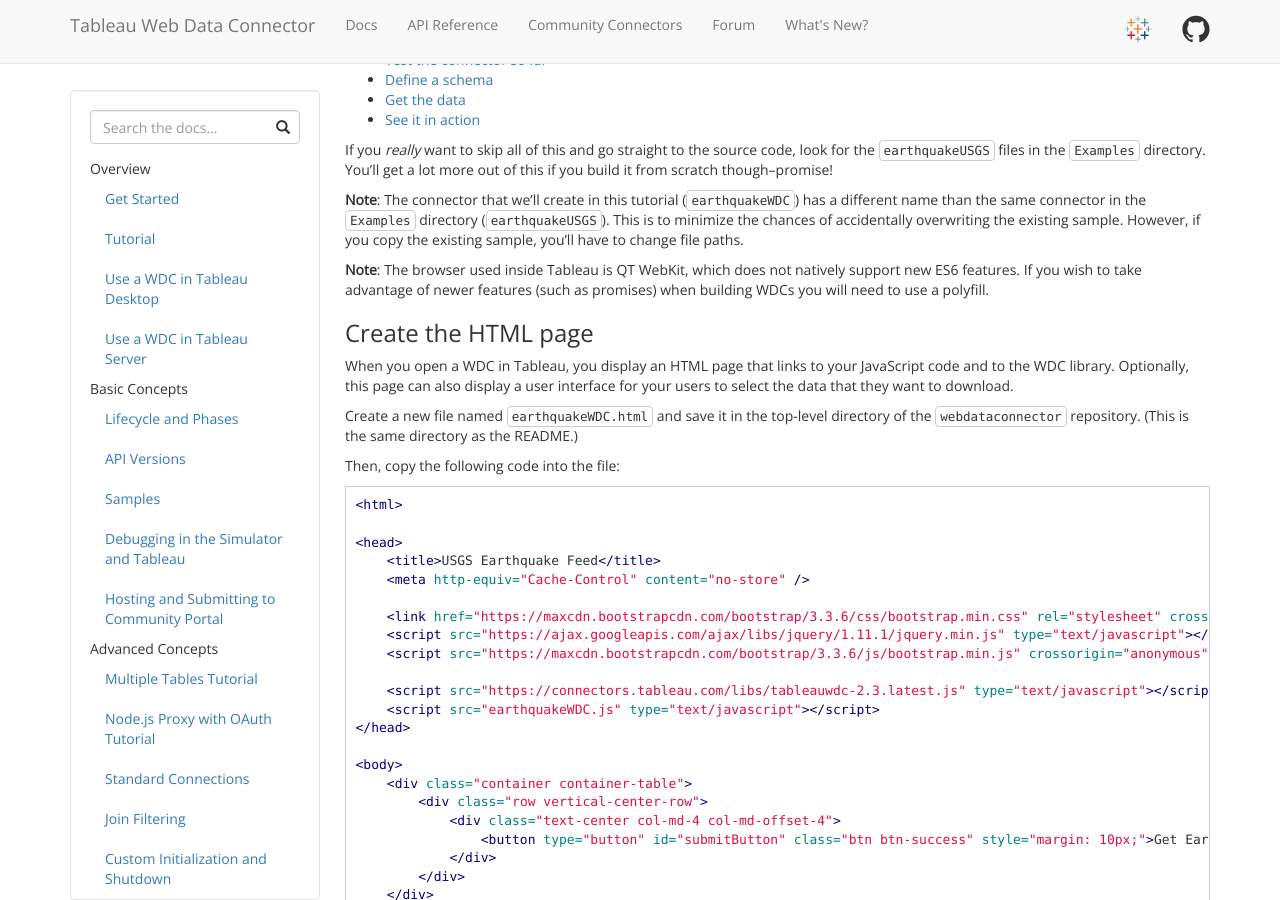
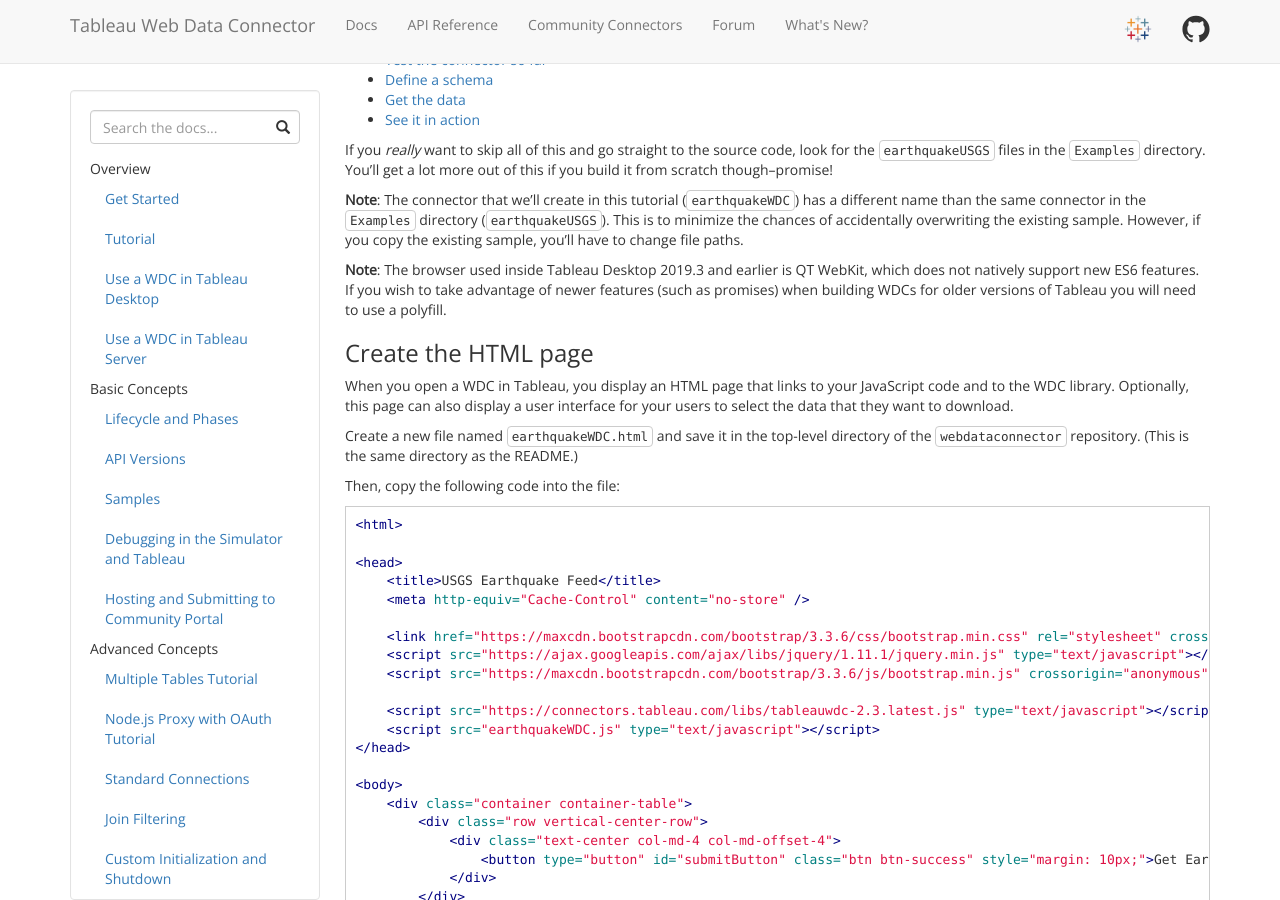
Before and after one commit to bigpeaches/webdataconnector, a Jekyll site: the page built from docs/wdc_tutorial.md, in a window 1280 px wide and 900 px high, scrolled down 358 px. Built offline with Jekyll 4.4.1, drawn with Linux system fonts in a browser that asks for light colours; nearby versions of some CDN libraries.

Commit message:
Update wdc_tutorial.md

```diff
--- a/docs/wdc_tutorial.md
+++ b/docs/wdc_tutorial.md
@@ -22,7 +22,7 @@ If you *really* want to skip all of this and go straight to the source code, loo
 connector in the `Examples` directory (`earthquakeUSGS`). This is to minimize the chances of accidentally overwriting
 the existing sample. However, if you copy the existing sample, you'll have to change file paths.
 
-**Note**: The browser used inside Tableau is QT WebKit, which does not natively support new ES6 features.  If you wish to take advantage of newer features (such as promises) when building WDCs you will need to use a polyfill.
+**Note**: The browser used inside Tableau Desktop 2019.3 and earlier is QT WebKit, which does not natively support new ES6 features.  If you wish to take advantage of newer features (such as promises) when building WDCs for older versions of Tableau you will need to use a polyfill.
 
 ### Create the HTML page
 
```
